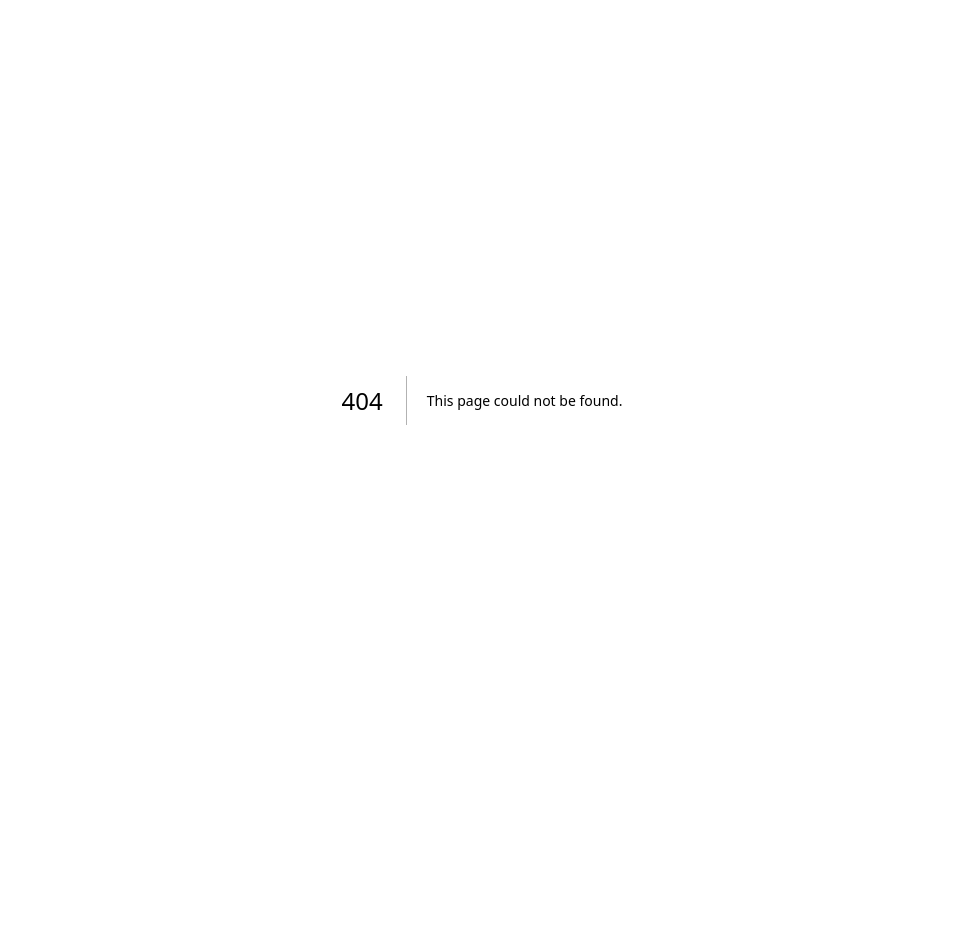
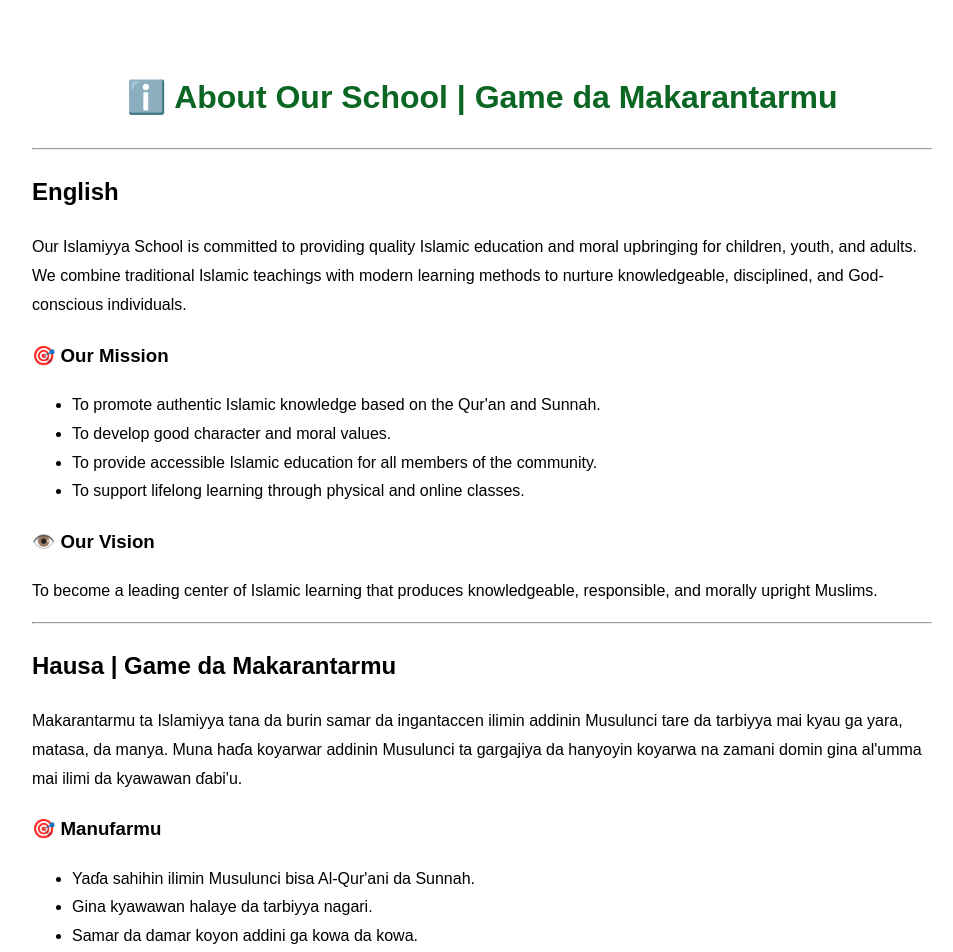
Before and after one commit to kasimuabdulrahim123-source/islamiyya-school-management, a Next.js app: page /about/app/about in a window 1280 px wide. Before the commit this address had no page. Shown: the top 952 px of the page, without its empty margins (158-1111 px from the left). Before the commit the page ends 800 px from the top, so only its background shows below. Built offline with nearby package versions, Linux system fonts and the light colour scheme.

Commit message:
Create page.tsx

```diff
--- /dev/null
+++ b/app/about/app/about/page.tsx
@@ -0,0 +1,89 @@
+export default function AboutPage() {
+  return (
+    <main
+      style={{
+        padding: "40px",
+        maxWidth: "900px",
+        margin: "auto",
+        fontFamily: "Arial, sans-serif",
+        lineHeight: "1.8",
+      }}
+    >
+      <h1 style={{ color: "#0b6623", textAlign: "center" }}>
+        ℹ️ About Our School | Game da Makarantarmu
+      </h1>
+
+      <hr />
+
+      <h2>English</h2>
+
+      <p>
+        Our Islamiyya School is committed to providing quality Islamic
+        education and moral upbringing for children, youth, and adults.
+        We combine traditional Islamic teachings with modern learning
+        methods to nurture knowledgeable, disciplined, and God-conscious
+        individuals.
+      </p>
+
+      <h3>🎯 Our Mission</h3>
+
+      <ul>
+        <li>
+          To promote authentic Islamic knowledge based on the Qur'an and Sunnah.
+        </li>
+        <li>
+          To develop good character and moral values.
+        </li>
+        <li>
+          To provide accessible Islamic education for all members of the community.
+        </li>
+        <li>
+          To support lifelong learning through physical and online classes.
+        </li>
+      </ul>
+
+      <h3>👁️ Our Vision</h3>
+
+      <p>
+        To become a leading center of Islamic learning that produces
+        knowledgeable, responsible, and morally upright Muslims.
+      </p>
+
+      <hr />
+
+      <h2>Hausa | Game da Makarantarmu</h2>
+
+      <p>
+        Makarantarmu ta Islamiyya tana da burin samar da ingantaccen
+        ilimin addinin Musulunci tare da tarbiyya mai kyau ga yara,
+        matasa, da manya. Muna haɗa koyarwar addinin Musulunci ta
+        gargajiya da hanyoyin koyarwa na zamani domin gina al'umma
+        mai ilimi da kyawawan ɗabi'u.
+      </p>
+
+      <h3>🎯 Manufarmu</h3>
+
+      <ul>
+        <li>
+          Yaɗa sahihin ilimin Musulunci bisa Al-Qur'ani da Sunnah.
+        </li>
+        <li>
+          Gina kyawawan halaye da tarbiyya nagari.
+        </li>
+        <li>
+          Samar da damar koyon addini ga kowa da kowa.
+        </li>
+        <li>
+          Tallafa wa koyon addini ta hanyoyin zamani da na yanar gizo.
+        </li>
+      </ul>
+
+      <h3>👁️ Burinmu</h3>
+
+      <p>
+        Mu zama cibiyar ilimin Musulunci ta gari wadda ke fitar da
+        mutane masu ilimi, tarbiyya, da kishin addini.
+      </p>
+    </main>
+  );
+}
```
